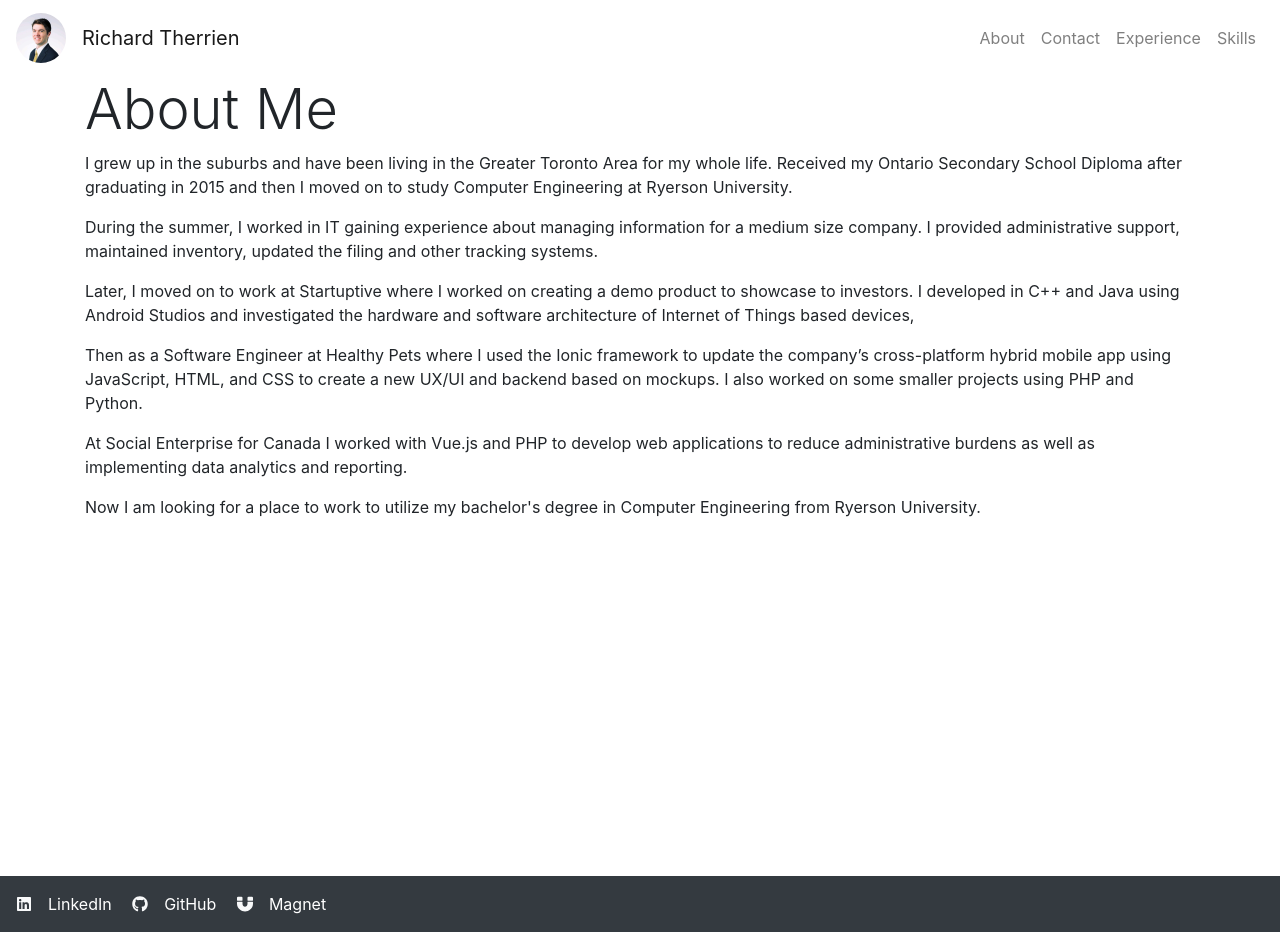
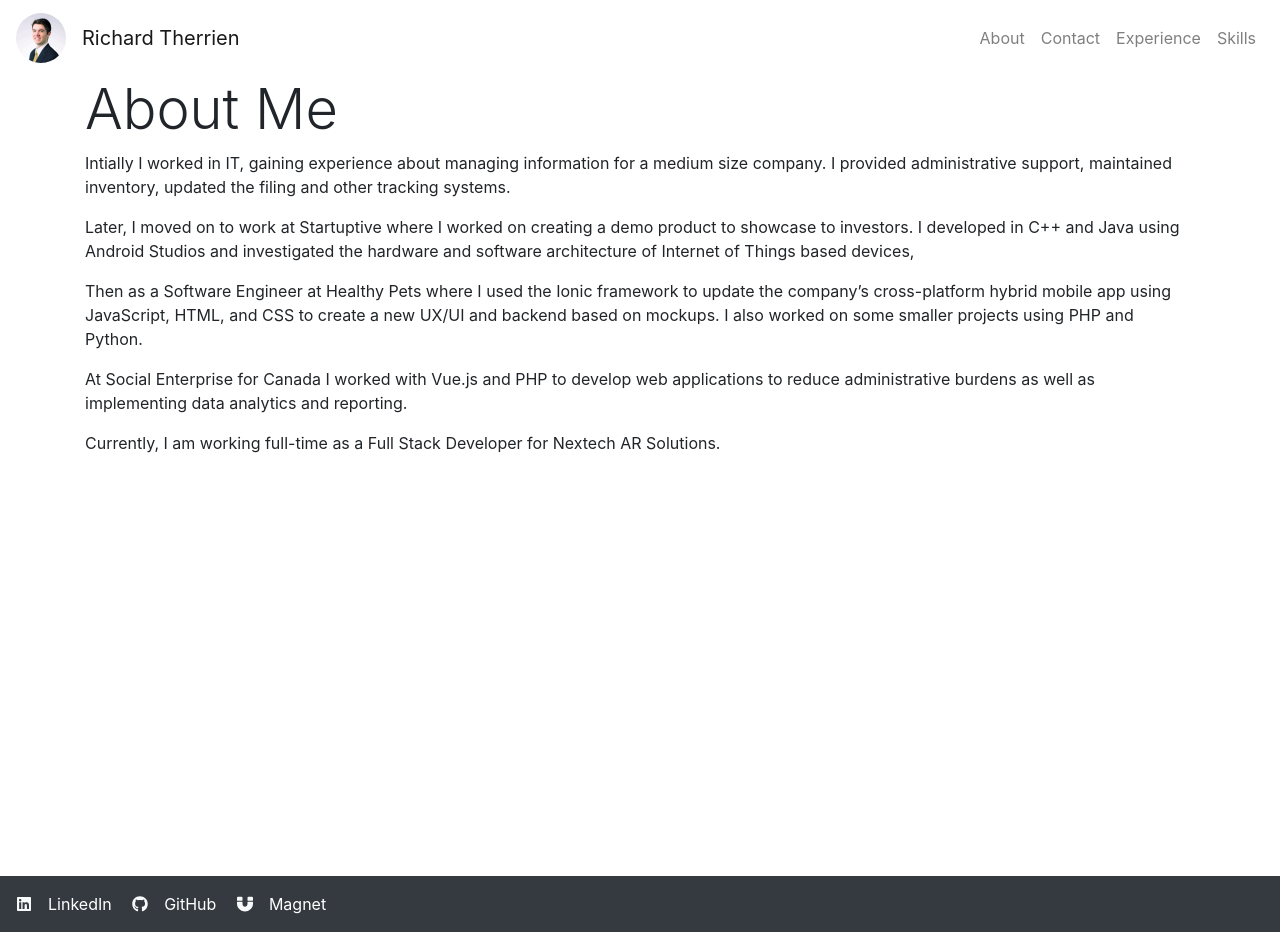
Before and after one commit to richtherrien/personal-website, a React (Create React App) app: page /about in a window 1280 px wide. Built offline with nearby package versions, Linux system fonts and the light colour scheme.

Commit message:
updated about and experience page, removed HP carousel from landing page

```diff
--- a/src/components/pages/about.js
+++ b/src/components/pages/about.js
@@ -1,5 +1,5 @@
-import React, { Component } from 'react';
-import { Container } from 'reactstrap';
+import React, { Component } from "react";
+import { Container } from "reactstrap";
 
 class About extends Component {
     render() {
@@ -8,22 +8,35 @@ class About extends Component {
                 <Container>
                     <h1 className="display-4">About Me</h1>
                     <p>
-                        I grew up in the suburbs and have been living in the Greater Toronto Area for my whole life. Received my Ontario Secondary School Diploma after graduating in 2015 and then I moved on to study Computer Engineering at Ryerson University.
+                        Intially I worked in IT, gaining experience about
+                        managing information for a medium size company. I
+                        provided administrative support, maintained inventory,
+                        updated the filing and other tracking systems.
                     </p>
                     <p>
-                        During the summer, I worked in IT gaining experience about managing information for a medium size company. I provided administrative support, maintained inventory, updated the filing and other tracking systems.
+                        Later, I moved on to work at Startuptive where I worked
+                        on creating a demo product to showcase to investors. I
+                        developed in C++ and Java using Android Studios and
+                        investigated the hardware and software architecture of
+                        Internet of Things based devices,
                     </p>
                     <p>
-                        Later, I moved on to work at Startuptive where I worked on creating a demo product to showcase to investors. I developed in C++ and Java using Android Studios and investigated the hardware and software architecture of Internet of Things based devices,
+                        Then as a Software Engineer at Healthy Pets where I used
+                        the Ionic framework to update the company’s
+                        cross-platform hybrid mobile app using JavaScript, HTML,
+                        and CSS to create a new UX/UI and backend based on
+                        mockups. I also worked on some smaller projects using
+                        PHP and Python.
                     </p>
                     <p>
-                        Then as a Software Engineer at Healthy Pets where I used the Ionic framework to update the company’s cross-platform hybrid mobile app using JavaScript, HTML, and CSS to create a new UX/UI and backend based on mockups. I also worked on some smaller projects using PHP and Python.
+                        At Social Enterprise for Canada I worked with Vue.js and
+                        PHP to develop web applications to reduce administrative
+                        burdens as well as implementing data analytics and
+                        reporting.
                     </p>
                     <p>
-                        At Social Enterprise for Canada I worked with Vue.js and PHP to develop web applications to reduce administrative burdens as well as implementing data analytics and reporting.
-                    </p>
-                    <p>
-                        Now I am looking for a place to work to utilize my bachelor's degree in Computer Engineering from Ryerson University.
+                        Currently, I am working full-time as a Full Stack
+                        Developer for Nextech AR Solutions.
                     </p>
                 </Container>
             </div>
--- a/src/components/pages/experience.js
+++ b/src/components/pages/experience.js
@@ -14,10 +14,19 @@ class Experience extends Component {
                             <p>Bachelor of Engineering, Computer Engineering
                             </p>
                         </Col>
-                        <Col className="text-md-right">  September 2015 - June 2020</Col>
+                        <Col className="text-md-right">Graduated June 2020</Col>
                     </Row>
 
                     <h1 className="display-4">Work Experience</h1>
+                    <Row>
+                        <Col md="12">
+                            <h4>Full Stack Developer</h4>
+                        </Col>
+                        <Col>
+                            <a href='https://www.nextechar.com/'>Nextech AR Solutions</a>
+                        </Col>
+                        <Col className="text-md-right">October 2020 - Current</Col>
+                    </Row>
                     <Row>
                         <Col md="12">
                             <h4>PHP Developer</h4>
--- a/src/components/pages/home.js
+++ b/src/components/pages/home.js
@@ -21,11 +21,11 @@ class Home extends Component {
                             <Col>
                                 <br />
                                 <h2 className="display-4"> Who Am <span className="yellow">I</span>?</h2>
-                                <p className="lead">A dedicated and committed engineering graduate with development and technical skills. Aiming for an opportunity to utilize my abilities.
+                                <p className="lead">A university graduate with a Bachelor of Engineering in Computer Engineering and currently working as a Full Stack Developer.
                                 </p>
                             </Col>
                         </Row>
-                        <Row>
+                        {/* <Row>
                             <Col>
                                 <br />
                                 <h2 className="display-4"> Previous Project</h2>
@@ -34,7 +34,7 @@ class Home extends Component {
                                 <br />
                             </Col>
                         </Row>
-                        <Carousel />
+                        <Carousel /> */}
                     </Container>
                 </div>
 
```
